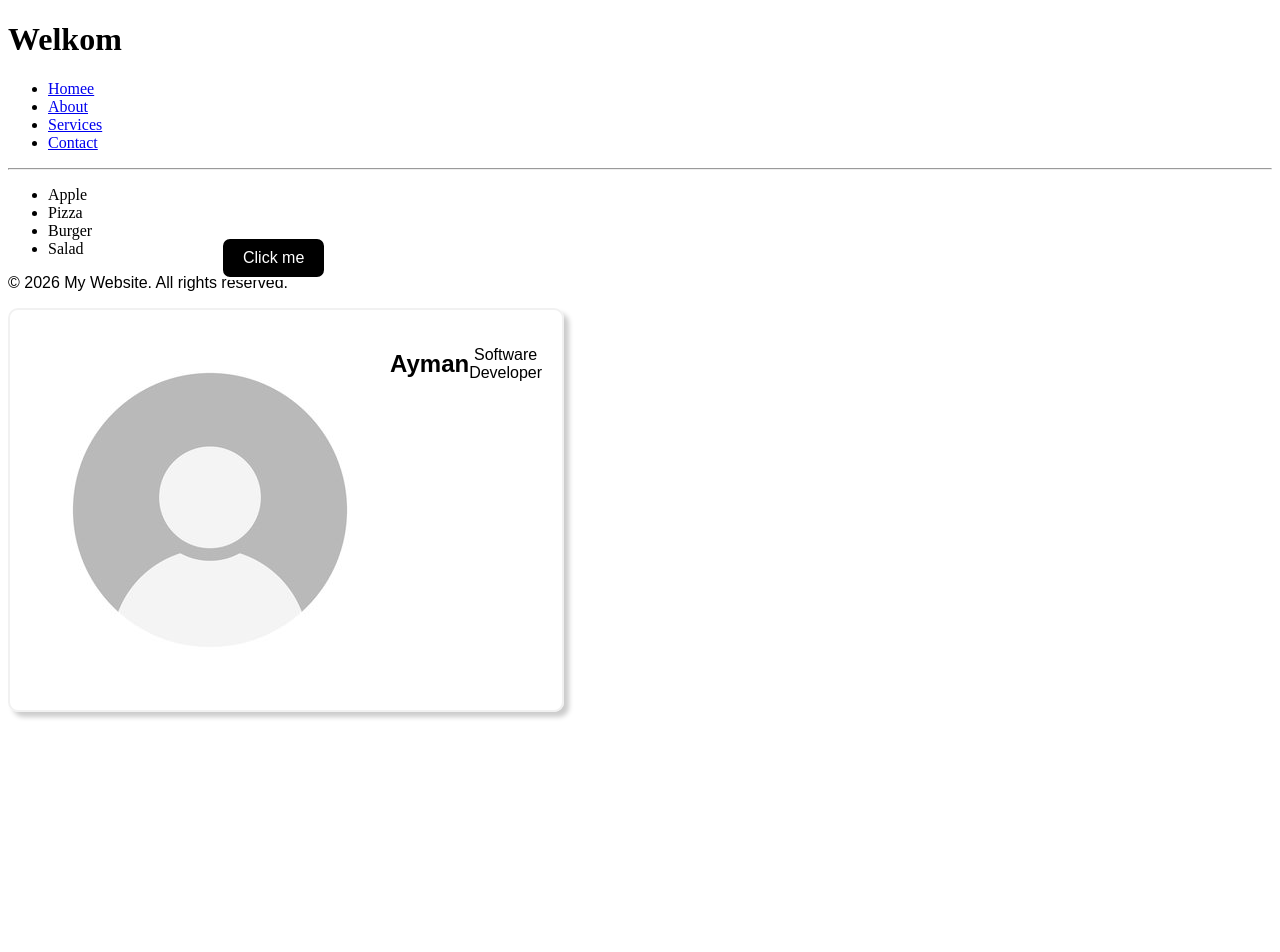
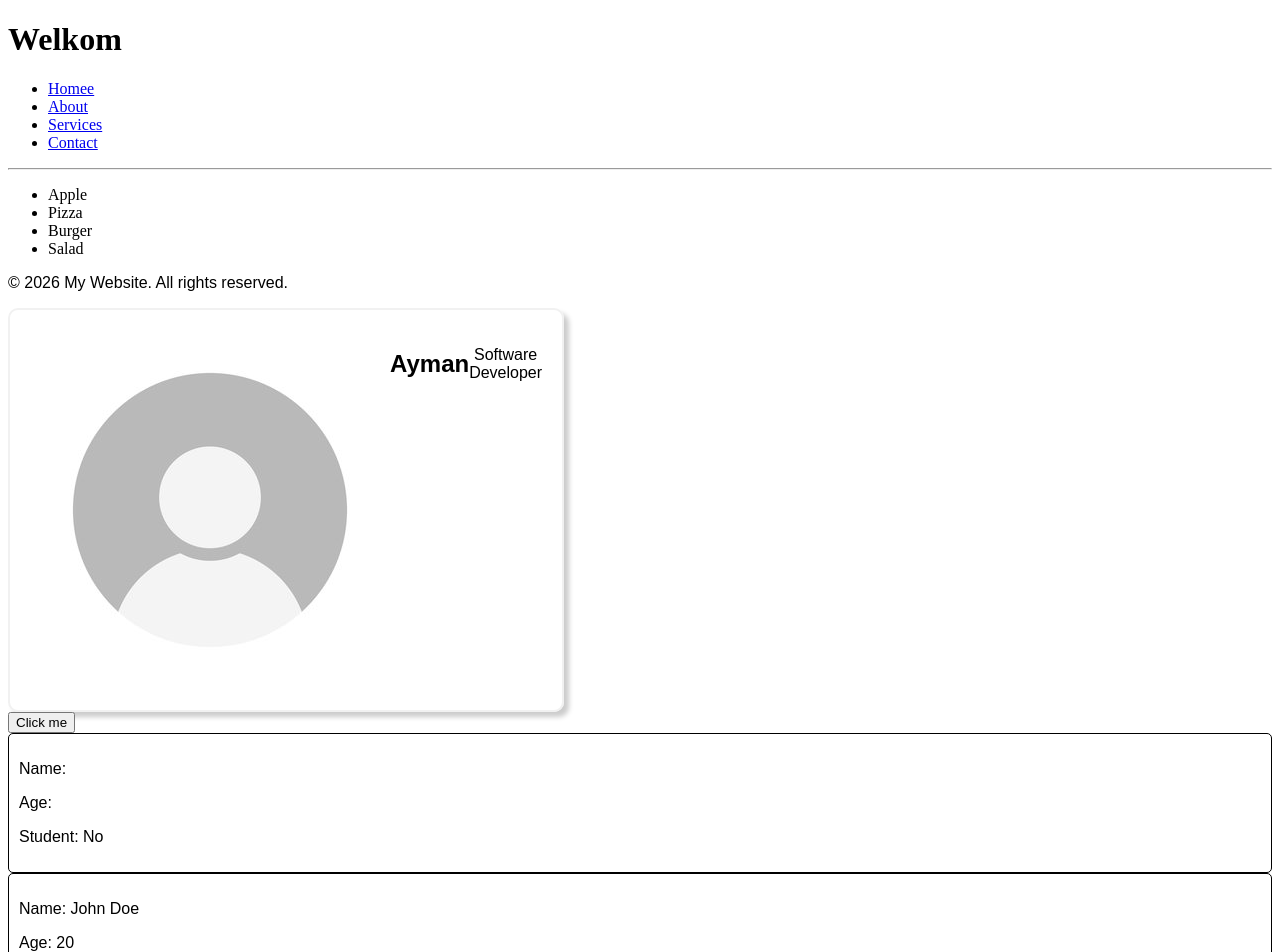
Before and after one commit to Ayman776/my-react-app, a React (Vite) app in the folder my-react-app/: page / in a window 1280 px wide. Shown: the top 952 px of the page. Before the commit the page ends 800 px from the top, so only its background shows below. Built offline with nearby package versions, Linux system fonts and the light colour scheme.

Commit message:
Veel gewerkt aan react demo project en Git

```diff
--- a/my-react-app/src/App.jsx
+++ b/my-react-app/src/App.jsx
@@ -3,6 +3,7 @@
 import Food from './Food.jsx';
 import Card from './Card.jsx';
 import Button from './Button.jsx';
+import Student from './Student.jsx';
 
 function App() {
   return (
@@ -12,6 +13,13 @@
       <Footer></Footer>
       <Card></Card>
       <Button></Button>
+      <Student></Student>
+
+
+      <Student name="John Doe" age={20} isStudent={true} />
+      <Student name="Jane Smith" age={25} isStudent={false} />
+
+
 
 
     </div>
--- a/my-react-app/src/Button.jsx
+++ b/my-react-app/src/Button.jsx
@@ -1,7 +1,21 @@
+
+
 function Button () {
 
+    const styles = {
+        btn: {
+            backgroundColor: 'blue',
+            color: "white",
+            padding: "10px 20px",
+            border: "none",
+            borderRadius: "5px",
+            cursor: "pointer"
+        }
+    }
+
     return(
-<button className="btn">Click me</button>
+<button className={styles.btn}>Click me</button>
+
     );
 
 }
--- /dev/null
+++ b/my-react-app/src/Student.jsx
@@ -0,0 +1,13 @@
+function Student (props){
+    return(
+        <div className= "student">
+            <p>Name: {props.name}</p>
+            <p>Age: {props.age}</p>
+            <p>Student: {props.isStudent ? "Yes" : "No"}</p>
+
+        </div>
+
+    );
+}
+
+export default Student
--- a/my-react-app/src/index.css
+++ b/my-react-app/src/index.css
@@ -33,3 +33,11 @@
   bottom: 520px;
   cursor: pointer;
 }
+
+.student{
+  font-family: Arial, Helvetica, sans-serif;
+
+  padding: 10px;
+  border: 1px solid black;
+  border-radius: 5px;
+}
```
